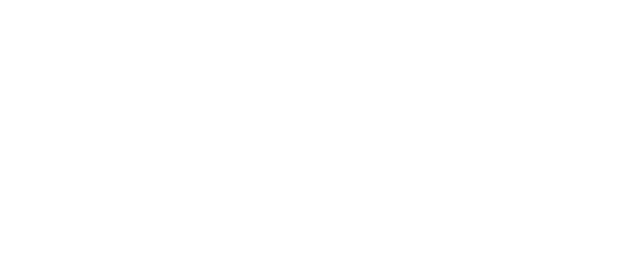
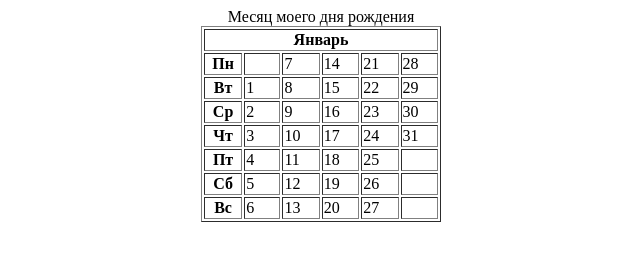
Before and after one commit to DZMITRYSHAKHRAI/Dzmitry_Shakhrai, a plain HTML site: page HOME/02_HTML_Tables/add.html in a window 1280 px wide. Shown: the whole page, without its empty margins (319-959 px from the left). Drawn offline with Linux system fonts and the light colour scheme.

Commit message:
secons commit

```diff
--- a/HOME/02_HTML_Tables/add.html
+++ b/HOME/02_HTML_Tables/add.html
@@ -6,6 +6,74 @@
     <title>Document</title>
 </head>
 <body>
+ <table border="1" align="center"width="240">
+     <caption>Месяц моего дня рождения</caption>
+     <col width="40">
+     <col width="40">
+     <col width="40">
+     <col width="40">
+     <col width="40">
+     <col width="40">
 
+     <tr>
+         <th colspan="6">Январь</th>
+    </tr>
+    <tr>
+        <th>Пн</th>
+        <td></td>
+        <td>7</td>
+        <td>14</td>
+        <td>21</td>
+        <td>28</td>
+   </tr>
+   <tr>
+        <th>Вт</th>
+        <td>1</td>
+        <td>8</td>
+        <td>15</td>
+        <td>22</td>
+        <td>29</td>
+    </tr>
+    <tr>
+        <th>Ср</th>
+        <td>2</td>
+        <td>9</td>
+        <td>16</td>
+        <td>23</td>
+        <td>30</td>
+   </tr>
+   <tr >
+        <th>Чт</th>
+        <td>3</td>
+        <td>10</td>
+        <td>17</td>
+        <td>24</td>
+        <td>31</td>
+    </tr>
+    <tr >
+        <th>Пт</th>
+        <td>4</td>
+        <td>11</td>
+        <td>18</td>
+        <td>25</td>
+        <td></td>
+   </tr>
+   <tr >
+        <th>Сб</th>
+        <td>5</td>
+        <td>12</td>
+        <td>19</td>
+        <td>26</td>
+        <td></td>
+    </tr>
+    <tr >
+        <th>Вс</th>
+        <td>6</td>
+        <td>13</td>
+        <td>20</td>
+        <td>27</td>
+        <td></td>
+    </tr>
+ </table>
 </body>
 </html>
```
Also changed, not shown: HOME/02_HTML_Tables/base.html (+23 -1 lines).
